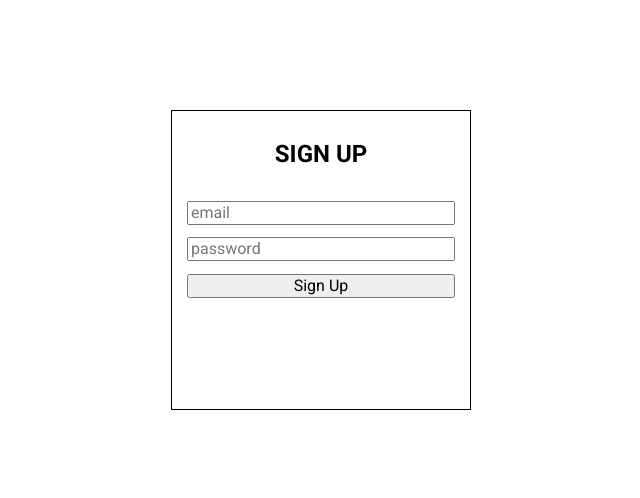
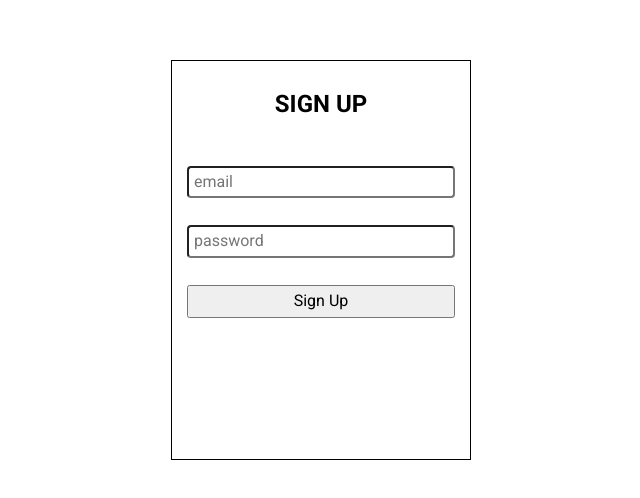
Before and after one commit to KiraBurova/trello-clone, a React (Create React App) app: page / in a window 1280 px wide. Shown: the part 140-638 px from the top of the page, without its empty margins (319-959 px from the left). Built offline with nearby package versions, Linux system fonts and the light colour scheme; no server answers.

Commit message:
fix styles

```diff
--- a/src/components/Form/styles/form.js
+++ b/src/components/Form/styles/form.js
@@ -4,7 +4,8 @@ export const Container = styled.form`
   display: flex;
   flex-direction: column;
   justify-content: space-between;
-  height: 300px;
+  flex-wrap: nowrap;
+  height: 400px;
   width: 300px;
   padding: 10px 15px;
   border: 1px solid black;
@@ -16,16 +17,21 @@ export const Title = styled.h2`
   text-transform: uppercase;
 `;
 
-export const Input = styled.input``;
+export const Input = styled.input`
+  padding: 5px;
+  border-radius: 4px;
+`;
 
 export const Button = styled.button`
   cursor: pointer;
+  padding: 5px;
 `;
 
 export const ErrorText = styled.p`
   font-size: 1.2rem;
   text-align: center;
   color: red;
+  word-wrap: break-word;
 `;
 
 export const LoadingText = styled.p`
--- a/src/hooks/useErrors.js
+++ b/src/hooks/useAsynDataFetch.js
@@ -1,6 +1,6 @@
 import { useEffect, useState } from 'react';
 
-const useErrors = ({ fetchFn = null, loadOnMount = false }) => {
+const useAsynDataFetch = ({ fetchFn = null, loadOnMount = false }) => {
   const [data, setData] = useState({});
   const [error, setError] = useState('');
   const [isLoading, setIsLoading] = useState(false);
@@ -26,4 +26,4 @@ const useErrors = ({ fetchFn = null, loadOnMount = false }) => {
   return { data, isLoading, error, loadData };
 };
 
-export default useErrors;
+export default useAsynDataFetch;
--- a/src/screens/SignUp/index.js
+++ b/src/screens/SignUp/index.js
@@ -4,11 +4,11 @@ import { Container } from './styles/sigup';
 
 import firebase from '../../lib/firebase.prod';
 
-import useErrors from '../../hooks/useErrors';
+import useAsynDataFetch from '../../hooks/useAsynDataFetch';
 
 const SignUpScreen = () => {
   const [formValues, setFormValues] = useState({});
-  const { data, isLoading, error, loadData } = useErrors({
+  const { data, isLoading, error, loadData } = useAsynDataFetch({
     fetchFn: () => registerUser(),
     loadOnMount: false,
   });
```
